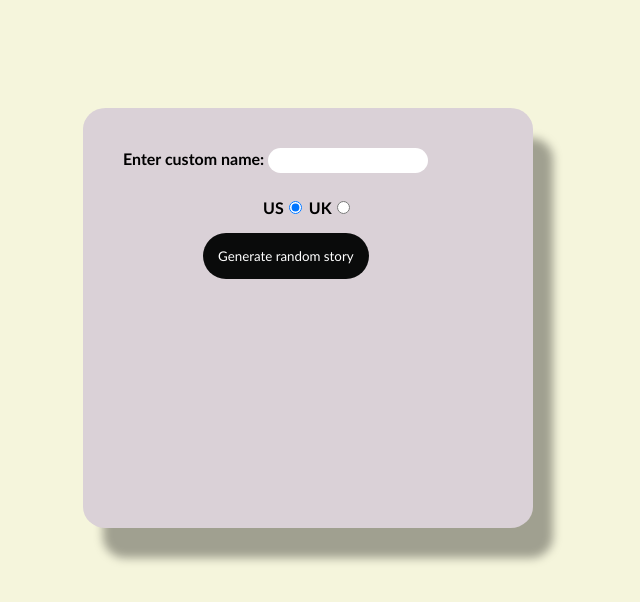
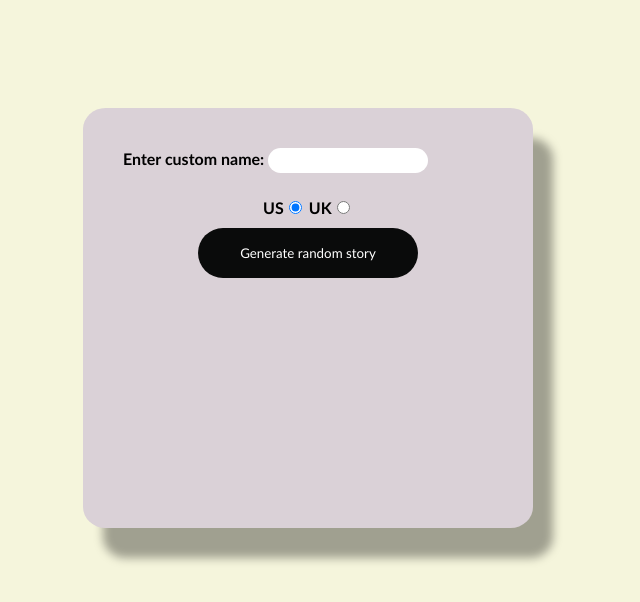
Before and after one commit to Aparnamol-KS/silly-story-generator, a plain HTML site: page index.html in a window 1280 px wide. Shown: the part 82-684 px from the top of the page, without its empty margins (332-972 px from the left). Drawn offline with Linux system fonts and the light colour scheme.

Commit message:
Changes in css

```diff
--- a/index.html
+++ b/index.html
@@ -25,10 +25,9 @@
       <label for="uk">UK</label
       ><input id="uk" type="radio" name="ukus" value="uk" />
     </div>
-    <div>
+    <div class="btn-ctn">
       <button class="randomize">Generate random story</button>
     </div>
-    <!-- Thanks a lot to Willy Aguirre for his help with the code for this assessment -->
     <p class="story">hello how are you</p>
   </div>
     <script src = "main.js"></script>
--- a/main.js
+++ b/main.js
@@ -24,15 +24,12 @@ function result() {
     const name = customName.value;
     newStory = newStory.replaceAll("Bob",name);
   }
-
   if(document.getElementById("uk").checked) {
     const weight =(`${Math.round(300/14)} stone`);
     const temperature = (`${ Math.round((94-32)*5/9)} centigrade`);
     newStory = newStory.replaceAll("94 fahrenheit",temperature);
     newStory = newStory.replaceAll("300 pounds",weight);
-
   }
-
   story.textContent = newStory;
   story.style.visibility = 'visible';
 }
--- a/style.css
+++ b/style.css
@@ -49,17 +49,29 @@ body {
     top:90px;
     left:180px;
    }
-
+.btn-ctn{
+  display: flex;
+  justify-content: center;
+  align-items: center;
+  height: 60px;
+  box-sizing: border-box;
+  padding: 5px;
+  margin-top: 10px;
+}
    button{
     border-radius: 10cap;
     border:none;
-    padding:15px;
+    height: 100%;
     background-color: rgb(10, 11, 11);
     color: white;
-    position: relative;
-    left: 120px;
-    top: 20px;
+    width: 50%;
     font-family: 'Trebuchet MS', 'Lucida Sans Unicode', 'Lucida Grande', 'Lucida Sans', Arial, sans-serif;
+   }
+
+   button:hover{
+    scale: 1.05;
+    font-size: medium;
+    transition: 0.5s;
    }
 
    .heading{
```
